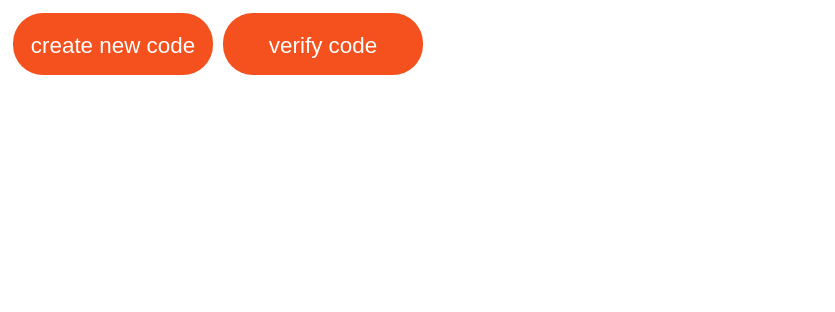
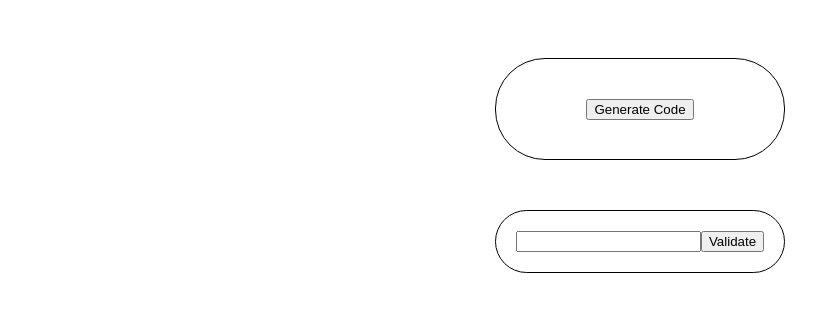
Before and after one commit to esmail-elmoussel/epicore-frontend, a React (Create React App) app: page / in a window 1280 px wide. Shown: the top 312 px of the page, without its empty margins (0-835 px from the left). Built offline with nearby package versions, Linux system fonts and the light colour scheme.

Commit message:
convert to functional component

```diff
--- a/src/App.css
+++ b/src/App.css
@@ -1,3 +1,21 @@
+html,
+body {
+  display: flex;
+  justify-content: center;
+}
+
+.container {
+  width: auto;
+  margin: 50px;
+  padding: 20px;
+  border: black solid 1px;
+  border-radius: 50px;
+  max-width: 500px;
+  display: flex;
+  align-items: center;
+  justify-content: center;
+}
+
 .centered {
   position: fixed;
   top: 50%;
--- a/src/App.js
+++ b/src/App.js
@@ -1,44 +1,14 @@
-import { Component } from "react";
 import "./App.css";
-import CreateCode from "./components/createCode";
-import VerifyCode from "./components/verifyCode";
+import CreateCode from "./components/CreateCode";
+import VerifyCode from "./components/VerifyCode";
 
-class App extends Component {
-  constructor() {
-    super();
-    this.state = {
-      route: "home",
-    };
-  }
-
-  changeRoute = (route) => {
-    this.setState({ route });
-  };
-
-  render() {
-    const { route } = this.state;
-
-    return route === "createCode" ? (
+const App = () => {
+  return (
+    <>
       <CreateCode />
-    ) : route === "verifyCode" ? (
       <VerifyCode />
-    ) : (
-      <div>
-        <button
-          className="button"
-          onClick={() => this.changeRoute("createCode")}
-        >
-          <span className="text">create new code</span>
-        </button>
-        <button
-          className="button"
-          onClick={() => this.changeRoute("verifyCode")}
-        >
-          <span className="text">verify code</span>
-        </button>
-      </div>
-    );
-  }
-}
+    </>
+  );
+};
 
 export default App;
--- a/src/components/createCode.js
+++ b/src/components/createCode.js
@@ -1,38 +1,25 @@
-import { Component } from "react";
+import { useState } from "react";
 import { postService } from "../services/axiosServices";
 
-class createCode extends Component {
-  constructor() {
-    super();
-    this.state = {
-      code: "",
-      error: false,
-    };
-  }
+const CreateCode = () => {
+  const [code, setCode] = useState("");
+  const [error, setError] = useState(false);
 
-  generateCode = () => {
+  const generateCode = () => {
     postService("/discount/create")
-      .then((res) => {
-        this.setState({ code: res.data.code });
-      })
-      .catch(() => {
-        this.setState({ error: true });
-      });
+      .then((res) => setCode(res.data?.code))
+      .catch(() => setError(true));
   };
 
-  render() {
-    const { code, error } = this.state;
-
   return (
-      <>
+    <div className="container">
       <p className="code">{code}</p>
-        <button onClick={this.generateCode}>
+      <button onClick={generateCode}>
         <span className="text">Generate Code</span>
       </button>
       {error && <p className="error">an error occurred!</p>}
-      </>
+    </div>
   );
-  }
-}
+};
 
-export default createCode;
+export default CreateCode;
--- a/src/components/verifyCode.js
+++ b/src/components/verifyCode.js
@@ -1,65 +1,50 @@
-import { Component } from "react";
+import { useState } from "react";
 import { postService } from "../services/axiosServices";
-import socketIOClient from "socket.io-client";
+// import socketIOClient from "socket.io-client";
 
 // Connecting Socket.io
-const socket = socketIOClient("https://epicore.herokuapp.com");
+// const socket = socketIOClient("https://epicore.herokuapp.com");
 
-class verifyCode extends Component {
-  constructor() {
-    super();
-    this.state = {
-      code: "",
-      errorMessage: "",
-      valideCode: false,
-    };
+const VerifyCode = () => {
+  const [code, setCode] = useState("");
+  const [errorMessage, setErrorMessage] = useState("");
+  const [valideCode, setValideCode] = useState(false);
+
+  const validateCode = () => {
+    if (code.length !== 4 || !Number(code)) {
+      return setErrorMessage("please enter a 4 digits code!");
     }
 
-  onInputChange = (e) => {
-    this.setState({ code: e.target.value });
-  };
-
-  validateCode = () => {
-    const { code } = this.state;
-
-    if (code.length !== 4 || !Number(code)) {
-      return this.setState({ errorMessage: "please enter a 4 digits code!" });
-    }
-
-    postService("/discount/validate", {
-      code: code,
-    })
+    postService("/discount/validate", { code })
       .then(() => {
-        this.setState({ valideCode: true });
-        socket.emit("codeVerifiedSuccessfully", {
-          // some data about user
-        });
+        setValideCode(true);
+        // socket.emit("codeVerifiedSuccessfully", {
+        //   // some data about user
+        // });
       })
       .catch((err) => {
-        console.log(err.response.data);
         if (err.response?.data?.message === "code is not valid!") {
-          return this.setState({ errorMessage: err.response?.data?.message });
+          return setErrorMessage(err.response?.data?.message);
         }
-
-        this.setState({ errorMessage: "something went wrong" });
+        setErrorMessage("something went wrong");
       });
   };
 
-  render() {
-    const { errorMessage, valideCode } = this.state;
-
-    return valideCode ? (
+  return (
+    <div className="container">
+      {valideCode ? (
         <p className="code">Success, notification sent to user successfully</p>
       ) : (
         <>
-        <input onChange={this.onInputChange} />
-        <button onClick={this.validateCode}>
+          <input onChange={(e) => setCode(e.target.value)} />
+          <button onClick={validateCode}>
             <span>Validate</span>
           </button>
           {errorMessage && <p className="error">{errorMessage}</p>}
         </>
+      )}
+    </div>
   );
-  }
-}
+};
 
-export default verifyCode;
+export default VerifyCode;
```
Also changed, not shown: 1 other file (tests, documents, lock files or other folders). Lines whose indentation alone changed are shown as unchanged.
